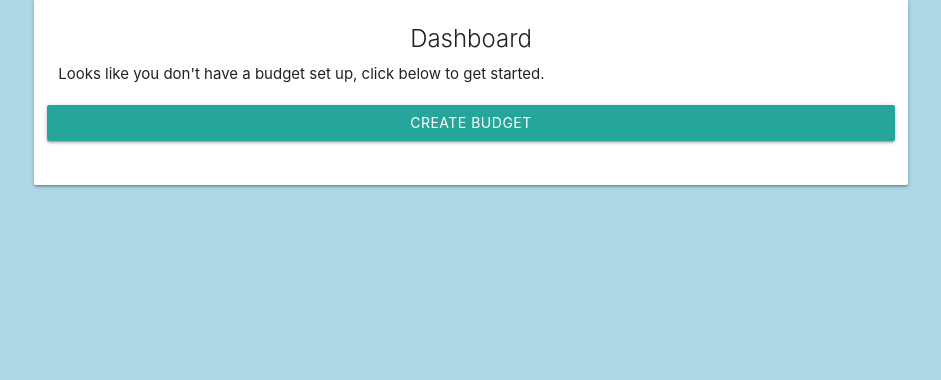
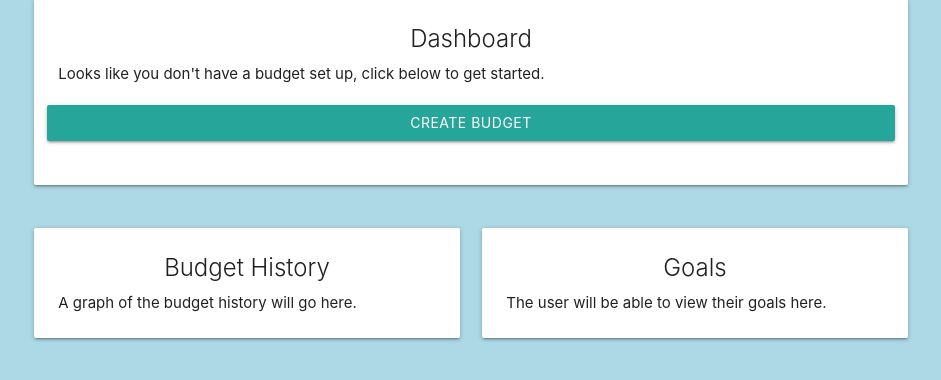
Before and after one commit to DisSupEng/silver-coin, a Django app: page /dashboard/ in a window 1280 px wide. Shown: the part 137-517 px from the top of the page, without its empty margins (169-1110 px from the left). Run offline with Django 4.2, Linux system fonts and the light colour scheme; the visitor is signed in with stand-in values (Sample User, id 1); data that the repository does not hold is empty.

Commit message:
Added more cards to dashboard.

```diff
--- a/silver_coin/budget/templates/dashboard.html
+++ b/silver_coin/budget/templates/dashboard.html
@@ -10,7 +10,7 @@
                 <div class="card-content">
                     <span class="card-title center">Dashboard</span>
                     {% if has_budget %}
-                        <p>Graph will go here</p>
+                        <p>Recent activity will go here</p>
                     {% else %}
                         <div class="row">
                             <div class="col s12">
@@ -18,7 +18,7 @@
                             </div>
                         </div>
                         <div class="row">
-                            <a href="{% url 'budgets' %}">
+                            <a href="#">
                                 <div class="col s12 waves-effect waves-light btn">
                                     Create Budget
                                 </div>
@@ -29,4 +29,23 @@
             </div>
         </div>
     </div>
+    <div class="row">
+        <div class="col s6">
+            <div class="card">
+                <div class="card-content">
+                    <span class="card-title center">Budget History</span>
+                    <p>A graph of the budget history will go here.</p>
+                </div>
+            </div>
+        </div>
+        <div class="col s6">
+            <div class="card">
+                <div class="card-content">
+                    <span class="card-title center">Goals</span>
+                    <p>The user will be able to view their goals here.</p>
+                </div>
+            </div>
+        </div>
+    </div>
+
 {% endblock %}
```
